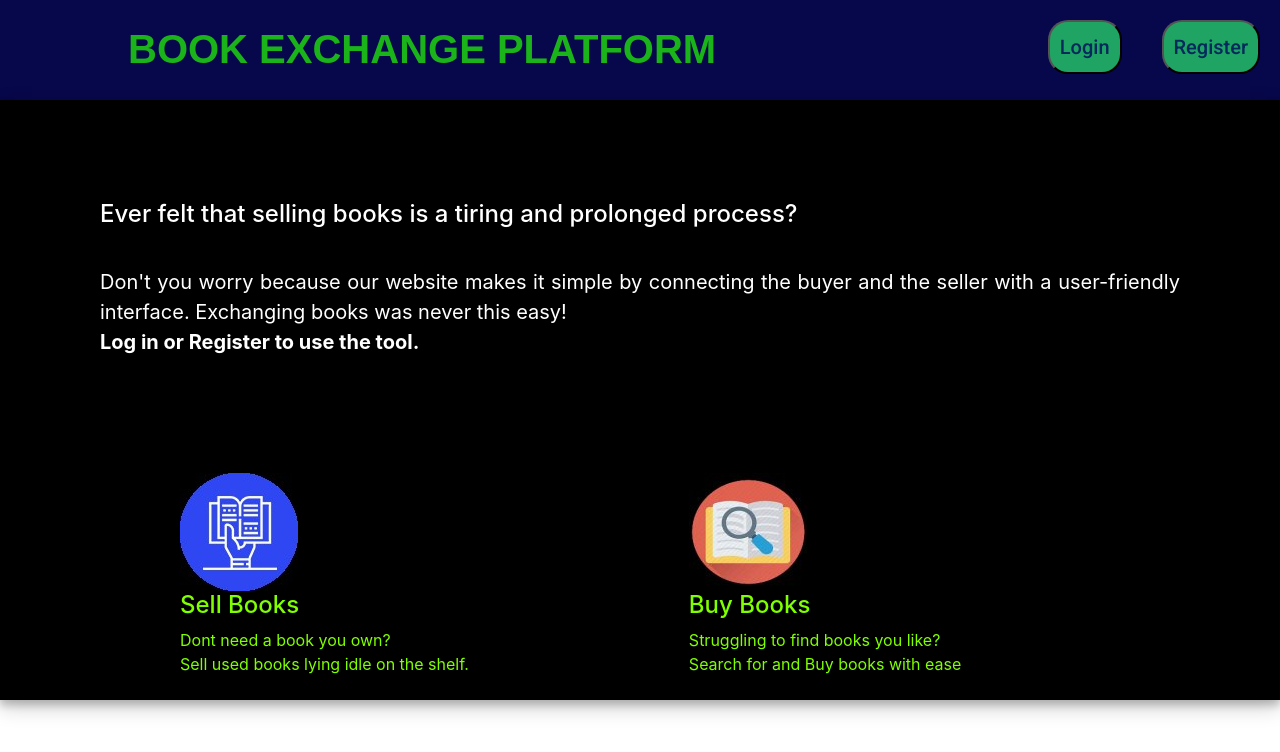
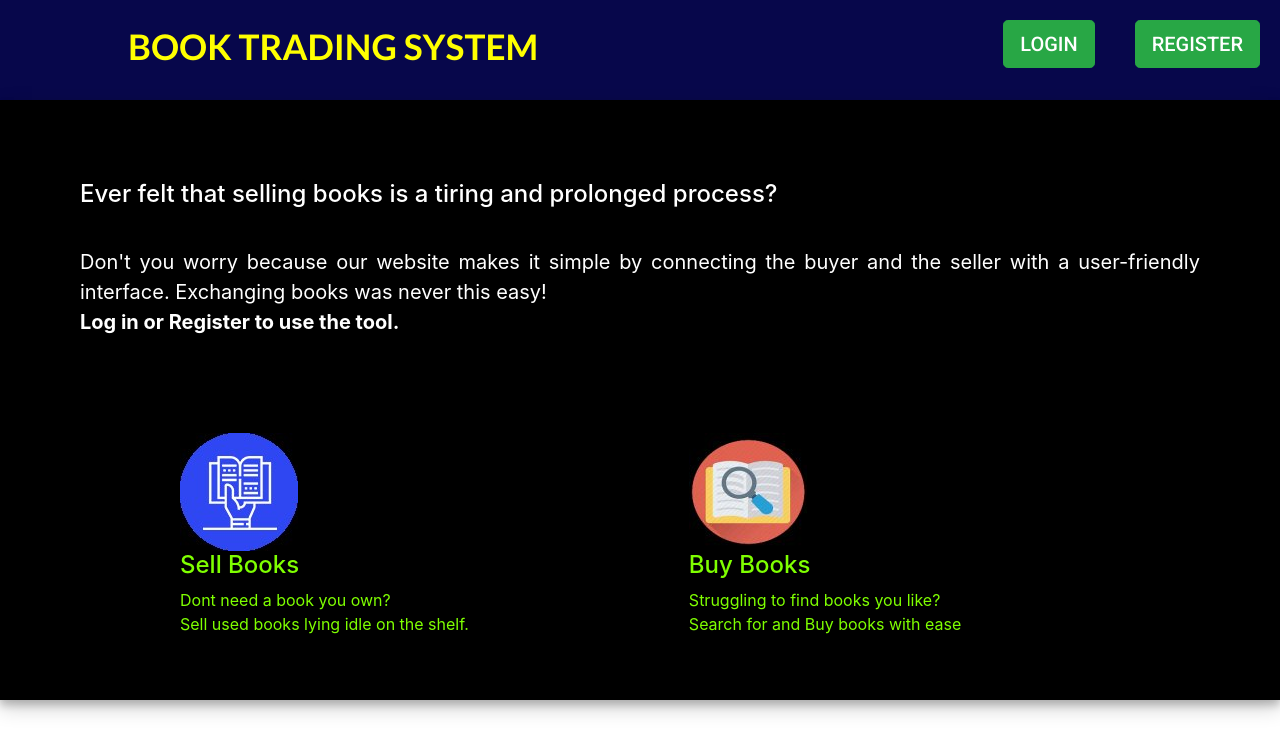
Before and after one commit to anirudh0806/BookFrontend, a React (Create React App) app: page / in a window 1280 px wide. Shown: the top 752 px of the page. Built offline with nearby package versions, Linux system fonts and the light colour scheme.

Commit message:
styling commit

```diff
--- a/src/components/auth/Home.css
+++ /dev/null
@@ -1,47 +0,0 @@
-@import url('https://fonts.googleapis.com/css2?family=Roboto:wght@500&display=swap');
-
-.buttoncomp{
-    font-family: 'Roboto', sans-serif;
-    font-size: 20px;
-	padding:10px;
-    margin:20px;
-    border-width:2px;
-    background-color:#1FA463;
-    color:#01295C;
-    border-radius:20px;
-    float:right;
-}
-.buttoncomp:hover {
-    background-color: #E3132C;
-    color:yellow;
-
-  }
-.header{
-    /* border-radius:20px 20px 0px 0px; */
-    height:auto;
-    width:auto;
-    margin:0px auto;
-    background-color:rgb(7, 7, 75);
-    color: aqua;
-    box-shadow: 0 5px 8px 0 rgba(0, 0, 0, 0.2), 0 7px 20px 0 rgba(0, 0, 0, 0.2);
-}
-.bodycomp{
-    background-color:aqua;
-}
-.textcomp{
-    color:chartreuse;
-    text-align: justify;
-}
-.main{
-    /* background-color: black; */
-    margin: 0px auto;
-    width: auto;
-    height: 90.5vh;
-    box-shadow: 0 5px 8px 0 rgba(0, 0, 0, 0.2), 0 7px 20px 0 rgba(0, 0, 0, 0.2);
-    position: relative;
-    /* border-radius:0px 0px 20px 20px; */
-
-    background-blend-mode: screen;
-    background-color:black;
-
-}
--- a/src/components/pages/Home.css
+++ b/src/components/pages/Home.css
@@ -1,13 +1,19 @@
 
 @import url('https://fonts.googleapis.com/css2?family=Roboto:wght@500&display=swap');
+@import url('https://fonts.googleapis.com/css2?family=Lato:wght@700&display=swap');
 
+.headerText
+{
+    font-family: 'Lato', sans-serif;
+    font-weight: bolder;
+}
 .buttoncomp{
     font-family: 'Roboto', sans-serif;
     font-size: 20px;
 	padding:10px;
     margin:20px;
     border-width:2px;
-    background-color:#1FA463;
+    background-color:#49d390;
     color:#01295C;
     border-radius:20px;
     float:right;
--- a/src/components/pages/Home.js
+++ b/src/components/pages/Home.js
@@ -1,4 +1,4 @@
- import React from "react";
+import React from "react";
 import {Link} from "react-router-dom";
 import "./Home.css";
 import lend from "./lend.jpg";
@@ -9,23 +9,29 @@ function Home() {
 
       <div className="home">
         <div className="header">
-        <h2 style={{
+        <h2 className="headerText" style={{
               display:"inline-block",
               marginTop:25,
 		        	marginLeft:"10%",
 		        	marginRight:0,
-              fontFamily:"arial",
+
               fontWeight:"bold",
-              fontSize:"250%",
-               color:"rgb(26, 180, 26)",
+              fontSize:"220%",
+               color: "yellow",
 
-            }}>BOOK EXCHANGE PLATFORM</h2>
-        <Link to="/register"><button className="buttoncomp">Register</button></Link>
-        <Link to="/login"><button className="buttoncomp">Login</button></Link>
+            }}>BOOK TRADING SYSTEM</h2>
+        <Link to="/register">
+          <button type="button"  className="buttoncomp btn btn-success btn-lg" >REGISTER</button>
+          </Link>
+
+        <Link to="/login">
+          <button type="button"  className="buttoncomp btn btn-success btn-lg" >LOGIN</button>
+
+          </Link>
         </div>
         <div className="main">
           <div className="textcomp" style={{
-              padding:100,
+              padding:80,
             }}>
             <div style={{
 
```
Also changed, not shown: src/components/auth/Home.js (deleted, +0 -65 lines).
